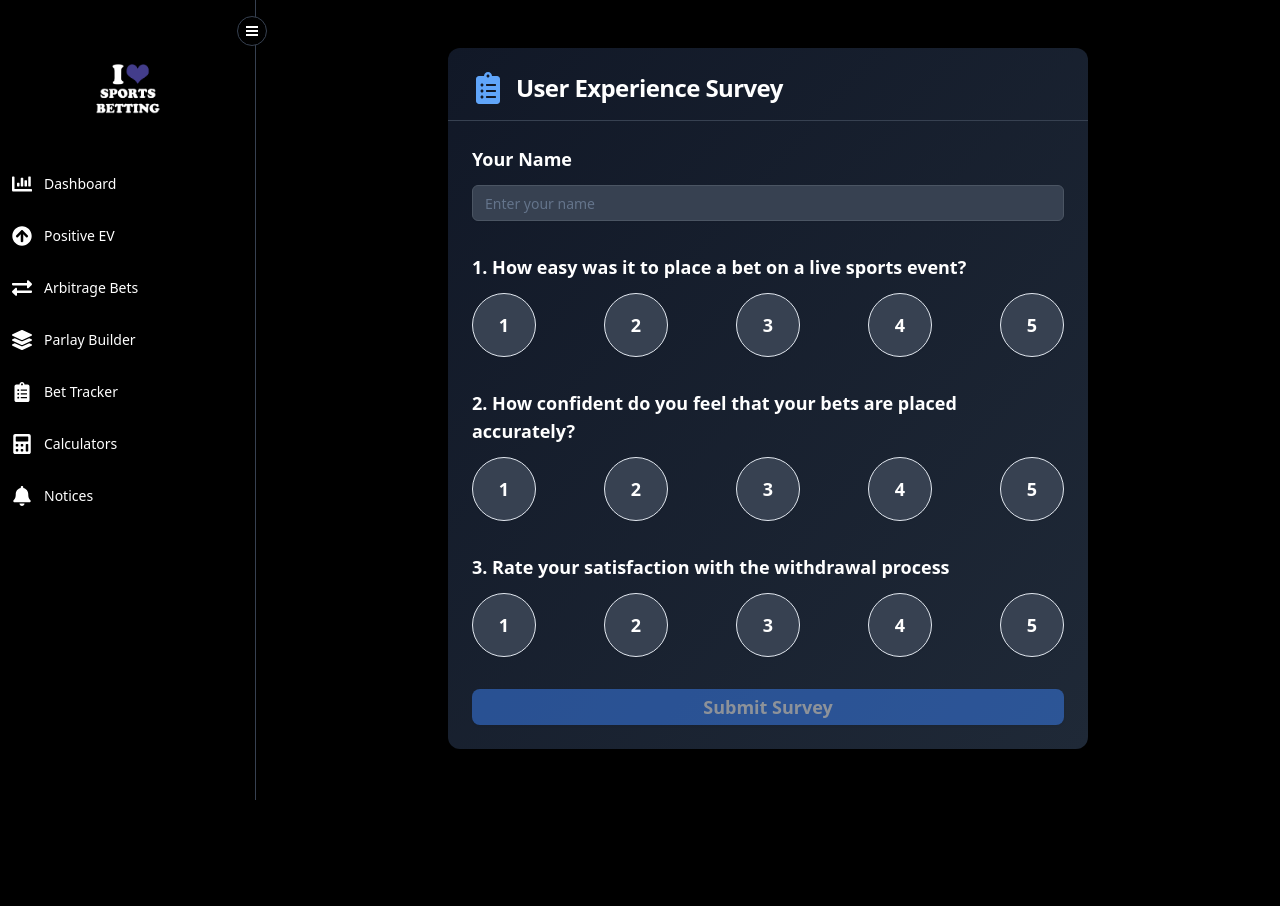
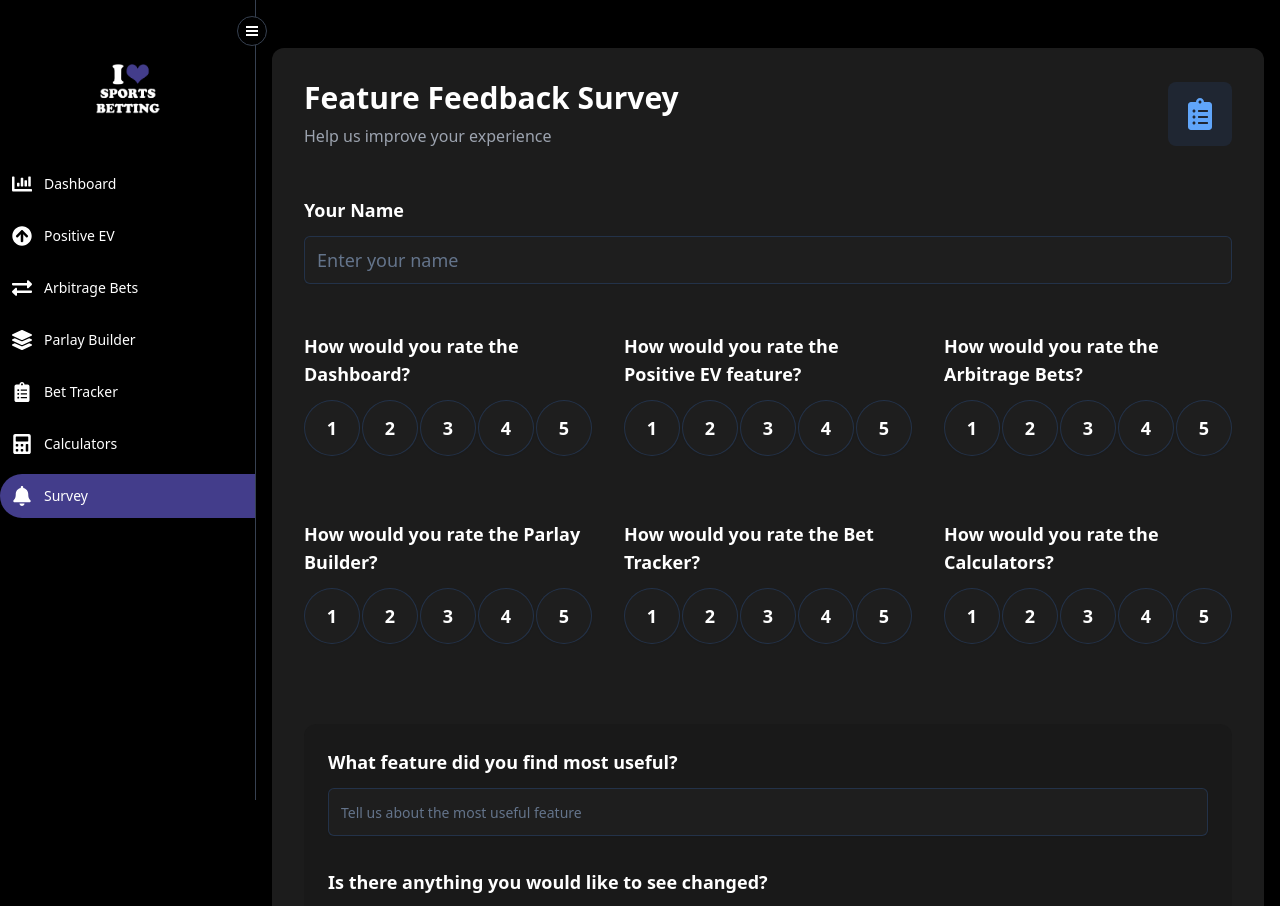
Before and after one commit to b9llach/ilovesportsbetting, a Next.js app: page /survey in a window 1280 px wide. Shown: the top 906 px of the page. Before the commit the page ends 800 px from the top, so only its background shows below. Built offline with nearby package versions, Linux system fonts and the light colour scheme.

Commit message:
survey changes

```diff
--- a/package.json
+++ b/package.json
@@ -35,6 +35,7 @@
     "react-hook-form": "^7.53.0",
     "react-icons": "^5.3.0",
     "recharts": "^2.12.7",
+    "sonner": "^1.7.0",
     "tailwind-merge": "^2.5.2",
     "tailwindcss-animate": "^1.0.7",
     "zod": "^3.23.8"
--- a/src/components/Navbar.tsx
+++ b/src/components/Navbar.tsx
@@ -26,7 +26,7 @@ const Navbar: React.FC = () => {
       { icon: FaLayerGroup, label: 'Parlay Builder', href: '/parlay-builder' },
       { icon: FaClipboardList, label: 'Bet Tracker', href: '/bet-tracker' },
       { icon: FaCalculator, label: 'Calculators', href: '/calculators' },
-      { icon: FaBell, label: 'Notices', href: '/notices' },
+      { icon: FaBell, label: 'Survey', href: '/survey' },
     ];
 
   // Hide navbar on the home page
--- a/src/components/Survey.tsx
+++ b/src/components/Survey.tsx
@@ -1,14 +1,14 @@
 "use client";
 
 import React, { useState } from 'react';
-import { Card, CardContent, CardHeader, CardTitle } from "@/components/ui/card";
+import { Card, CardHeader, CardTitle, CardContent } from "@/components/ui/card";
 import { Button } from "@/components/ui/button";
 import { FaClipboardList } from 'react-icons/fa';
 import { Input } from "@/components/ui/input";
 
 const SurveyQuestion = ({ question, id, value, onChange }: { question: string; id: string; value: number; onChange: (value: number) => void }) => (
   <div className="mb-8">
-    <h3 className="text-lg font-semibold mb-3">{question}</h3>
+    <h3 className="text-lg font-semibold mb-3 text-white">{question}</h3>
     <div className="flex justify-between" role="group" aria-labelledby={`${id}-label`}>
       {[1, 2, 3, 4, 5].map((num) => (
         <Button
@@ -19,8 +19,10 @@ const SurveyQuestion = ({ question, id, value, onChange }: { question: string; i
           }}
           type="button"
           variant={value === num ? "default" : "outline"}
-          className={`w-16 h-16 rounded-full text-lg font-bold ${
-            value === num ? 'bg-blue-500 hover:bg-blue-600' : 'bg-gray-700 hover:bg-gray-600'
+          className={`w-14 h-14 rounded-full text-lg font-bold text-white ${
+            value === num
+              ? 'bg-blue-500 hover:bg-blue-600 border-none'
+              : 'bg-[#1E1E1E] hover:bg-[#2A2A2A] border-blue-500/20'
           }`}
           aria-label={`Rate ${num}`}
           aria-pressed={value === num}
@@ -36,10 +38,17 @@ const Survey = () => {
   const [isSubmitting, setIsSubmitting] = useState(false);
   const [surveyData, setSurveyData] = useState({
     name: "",
-    "live-bet-ease": 0,
-    "bet-accuracy": 0,
-    "withdrawal-satisfaction": 0
+    "Dashboard": 0,
+    "Positive EV": 0,
+    "Arbitrage Bets": 0,
+    "Parlay Builder": 0,
+    "Bet Tracker": 0,
+    "Calculators": 0,
+    "Most Useful Feature": "",
+    "Desired Changes": "",
+    "Feedback": ""
   });
+  const [showThankYou, setShowThankYou] = useState(false);
 
   const handleChange = (id: string, value: number | string) => {
     setSurveyData(prev => ({ ...prev, [id]: value }));
@@ -58,14 +67,23 @@ const Survey = () => {
           'Content-Type': 'application/json',
         },
         body: JSON.stringify({
+          content: null,
           embeds: [{
-            title: 'Survey Submission',
+            title: `Survey Response from ${surveyData.name}`,
             color: 0x0099ff,
-            fields: Object.entries(surveyData).map(([key, value]) => ({
-              name: key,
-              value: value.toString(),
-              inline: false,
-            })),
+            fields: [
+              { name: "Ratings", value: "\u200B", inline: false },
+              { name: "Dashboard", value: `${surveyData["Dashboard"]}/5`, inline: true },
+              { name: "Positive EV", value: `${surveyData["Positive EV"]}/5`, inline: true },
+              { name: "Arbitrage Bets", value: `${surveyData["Arbitrage Bets"]}/5`, inline: true },
+              { name: "Parlay Builder", value: `${surveyData["Parlay Builder"]}/5`, inline: true },
+              { name: "Bet Tracker", value: `${surveyData["Bet Tracker"]}/5`, inline: true },
+              { name: "Calculators", value: `${surveyData["Calculators"]}/5`, inline: true },
+              { name: "Feedback", value: "\u200B", inline: false },
+              { name: "Most Useful Feature", value: surveyData["Most Useful Feature"] || "No response", inline: false },
+              { name: "Desired Changes", value: surveyData["Desired Changes"] || "No response", inline: false },
+              { name: "Additional Feedback", value: surveyData["Feedback"] || "No response", inline: false },
+            ],
             timestamp: new Date().toISOString(),
           }],
         }),
@@ -73,70 +91,181 @@ const Survey = () => {
 
       if (response.ok) {
         console.log('Survey submitted successfully');
-        // Add success message or redirect here
+        // Reset form to initial state
+        setSurveyData({
+          name: "",
+          "Dashboard": 0,
+          "Positive EV": 0,
+          "Arbitrage Bets": 0,
+          "Parlay Builder": 0,
+          "Bet Tracker": 0,
+          "Calculators": 0,
+          "Most Useful Feature": "",
+          "Desired Changes": "",
+          "Feedback": ""
+        });
+        setShowThankYou(true);
       } else {
         console.error('Failed to submit survey');
-        // Add error message here
       }
     } catch (error) {
       console.error('Error submitting survey:', error);
-      // Add error message here
     } finally {
       setIsSubmitting(false);
     }
   };
 
   return (
-    <div className="w-full max-w-2xl mx-auto p-4">
-      <Card className="bg-gradient-to-br from-gray-900 to-gray-800 border-none text-white rounded-xl shadow-lg hover:shadow-2xl transition-all duration-300">
-        <CardHeader className="flex flex-row items-center justify-between space-y-0 pb-4 border-b border-gray-700">
-          <div className="flex items-center space-x-3">
+    <div className="w-full max-w-6xl mx-auto p-4">
+      <Card className="bg-[#1C1C1C] border-none p-8">
+        <div className="space-y-8">
+          {/* Header */}
+          <div className="flex items-center justify-between mb-12">
+            <div>
+              <h2 className="text-3xl font-bold text-white">Feature Feedback Survey</h2>
+              <p className="text-gray-400 mt-2">Help us improve your experience</p>
+            </div>
+            <div className="p-4 bg-blue-500/10 rounded-lg">
               <FaClipboardList className="h-8 w-8 text-blue-400" />
-            <CardTitle className="text-2xl font-bold">User Experience Survey</CardTitle>
             </div>
-        </CardHeader>
-        <CardContent className="pt-6">
+          </div>
+
           <form onSubmit={handleSubmit}>
-            <div className="mb-8">
-              <label htmlFor="name" className="block text-lg font-semibold mb-3">Your Name</label>
+            {/* Name Input */}
+            <div className="mb-12">
+              <label htmlFor="name" className="block text-lg font-semibold mb-3 text-white">Your Name</label>
               <Input
                 type="text"
                 id="name"
                 value={surveyData.name}
                 onChange={(e) => handleChange("name", e.target.value)}
-                className="bg-gray-700 text-white border-gray-600 focus:border-blue-500"
+                className="bg-[#1E1E1E] text-white border-blue-500/20 focus:border-blue-500 h-12 text-lg"
                 placeholder="Enter your name"
                 required
               />
             </div>
+
+            {/* Rating Questions Grid */}
+            <div className="grid grid-cols-1 md:grid-cols-3 gap-x-8 gap-y-8 mb-12">
               <SurveyQuestion
-              question="1. How easy was it to place a bet on a live sports event?"
-              id="live-bet-ease"
-              value={surveyData["live-bet-ease"]}
-              onChange={(value) => handleChange("live-bet-ease", value)}
+                question="How would you rate the Dashboard?"
+                id="Dashboard"
+                value={surveyData["Dashboard"]}
+                onChange={(value) => handleChange("Dashboard", value)}
               />
               <SurveyQuestion
-              question="2. How confident do you feel that your bets are placed accurately?"
-              id="bet-accuracy"
-              value={surveyData["bet-accuracy"]}
-              onChange={(value) => handleChange("bet-accuracy", value)}
+                question="How would you rate the Positive EV feature?"
+                id="Positive EV"
+                value={surveyData["Positive EV"]}
+                onChange={(value) => handleChange("Positive EV", value)}
               />
               <SurveyQuestion
-              question="3. Rate your satisfaction with the withdrawal process"
-              id="withdrawal-satisfaction"
-              value={surveyData["withdrawal-satisfaction"]}
-              onChange={(value) => handleChange("withdrawal-satisfaction", value)}
+                question="How would you rate the Arbitrage Bets?"
+                id="Arbitrage Bets"
+                value={surveyData["Arbitrage Bets"]}
+                onChange={(value) => handleChange("Arbitrage Bets", value)}
               />
+              <SurveyQuestion
+                question="How would you rate the Parlay Builder?"
+                id="Parlay Builder"
+                value={surveyData["Parlay Builder"]}
+                onChange={(value) => handleChange("Parlay Builder", value)}
+              />
+              <SurveyQuestion
+                question="How would you rate the Bet Tracker?"
+                id="Bet Tracker"
+                value={surveyData["Bet Tracker"]}
+                onChange={(value) => handleChange("Bet Tracker", value)}
+              />
+              <SurveyQuestion
+                question="How would you rate the Calculators?"
+                id="Calculators"
+                value={surveyData["Calculators"]}
+                onChange={(value) => handleChange("Calculators", value)}
+              />
+            </div>
+
+            {/* Text Input Questions */}
+            <div className="space-y-8 bg-[#191919] p-6 rounded-xl">
+              <div>
+                <label htmlFor="most-useful-feature" className="block text-lg font-semibold mb-3 text-white">
+                  What feature did you find most useful?
+                </label>
+                <Input
+                  type="text"
+                  id="most-useful-feature"
+                  value={surveyData["Most Useful Feature"]}
+                  onChange={(e) => handleChange("Most Useful Feature", e.target.value)}
+                  className="bg-[#1E1E1E] text-white border-blue-500/20 focus:border-blue-500 h-12"
+                  placeholder="Tell us about the most useful feature"
+                  required
+                />
+              </div>
+
+              <div>
+                <label htmlFor="desired-changes" className="block text-lg font-semibold mb-3 text-white">
+                  Is there anything you would like to see changed?
+                </label>
+                <Input
+                  type="text"
+                  id="desired-changes"
+                  value={surveyData["Desired Changes"]}
+                  onChange={(e) => handleChange("Desired Changes", e.target.value)}
+                  className="bg-[#1E1E1E] text-white border-blue-500/20 focus:border-blue-500 h-12"
+                  placeholder="Tell us what you'd like to see changed"
+                  required
+                />
+              </div>
+
+              <div>
+                <label htmlFor="feedback" className="block text-lg font-semibold mb-3 text-white">
+                  What do you like and don't like about the website?
+                </label>
+                <Input
+                  type="text"
+                  id="feedback"
+                  value={surveyData["Feedback"]}
+                  onChange={(e) => handleChange("Feedback", e.target.value)}
+                  className="bg-[#1E1E1E] text-white border-blue-500/20 focus:border-blue-500 h-12"
+                  placeholder="Share your likes and dislikes"
+                  required
+                />
+              </div>
+            </div>
+
+            {/* Submit Button */}
             <Button
               type="submit"
-              className="w-full bg-blue-500 hover:bg-blue-600 text-white font-bold py-3 px-4 rounded-lg text-lg transition-colors duration-300"
+              className="w-full mt-8 bg-blue-500 hover:bg-blue-600 text-white font-bold py-4 px-4 rounded-lg text-lg transition-colors duration-300"
               disabled={isSubmitting || surveyData.name.trim() === "" || Object.values(surveyData).some(v => v === 0)}
             >
               {isSubmitting ? 'Submitting...' : 'Submit Survey'}
             </Button>
           </form>
+        </div>
+      </Card>
+
+      {/* Thank you card */}
+      {showThankYou && (
+        <div className="fixed inset-0 bg-black/50 flex items-center justify-center">
+          <Card className="bg-[#1C1C1C] border-blue-500/20 w-full max-w-md relative">
+            <button
+              onClick={() => setShowThankYou(false)}
+              className="absolute top-4 right-4 text-gray-400 hover:text-white"
+            >
+              ✕
+            </button>
+            <CardHeader>
+              <CardTitle className="text-2xl text-white text-center">Thank You!</CardTitle>
+            </CardHeader>
+            <CardContent>
+              <p className="text-gray-400 text-center">
+                Your feedback will help us improve your experience.
+              </p>
             </CardContent>
           </Card>
+        </div>
+      )}
     </div>
   );
 };
```
Also changed, not shown: 1 other file (tests, documents, lock files or other folders). Lines whose indentation alone changed are shown as unchanged.
